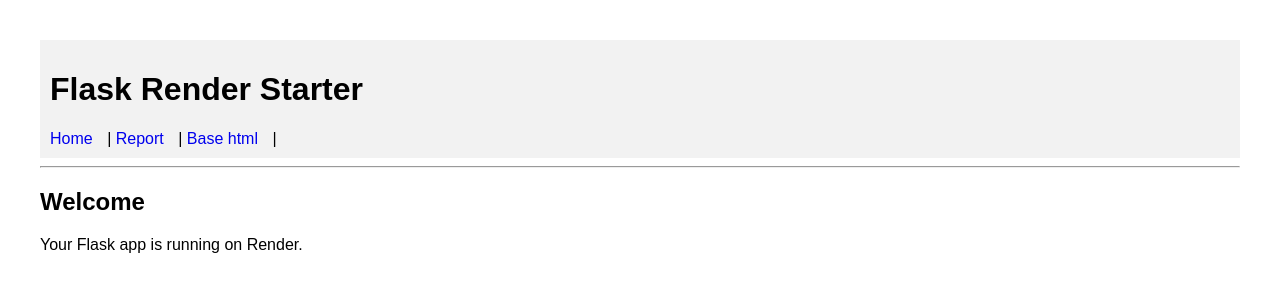
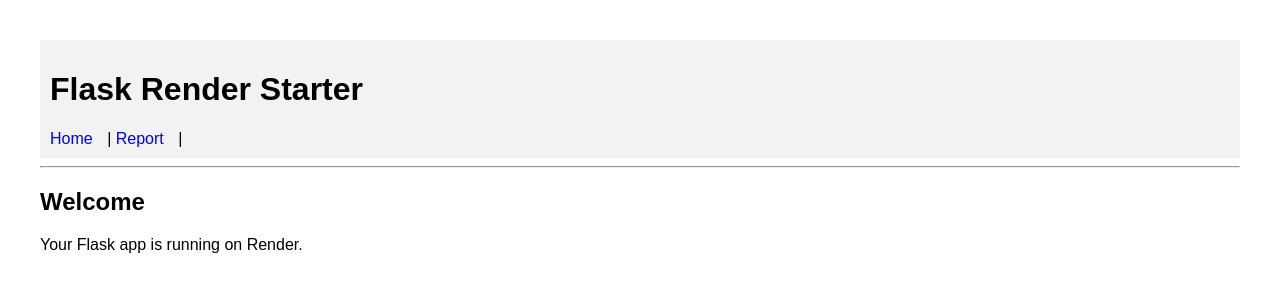
Before and after one commit to Sunil-Chakraborty/example, a Flask app: page / in a window 1280 px wide. Shown: the top 300 px of the page. Run offline with Flask 3, Linux system fonts and the light colour scheme.

Commit message:
Update base.html

```diff
--- a/templates/base.html
+++ b/templates/base.html
@@ -12,7 +12,7 @@
 <nav>
 <a href="/">Home</a> |
 <a href="/report">Report</a> |
-<a href="/preview">Base html</a> |
+
 </nav>
 </header>
 
```
